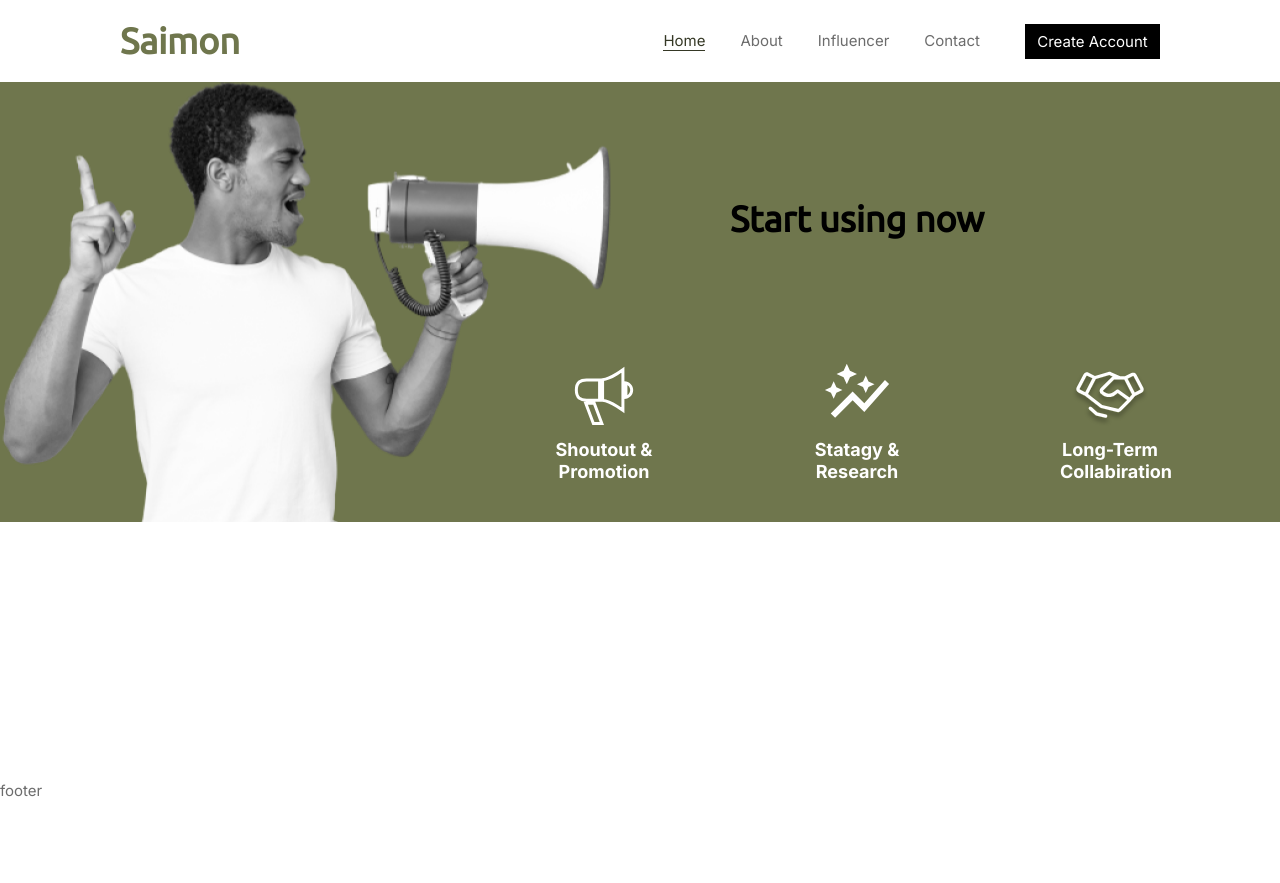
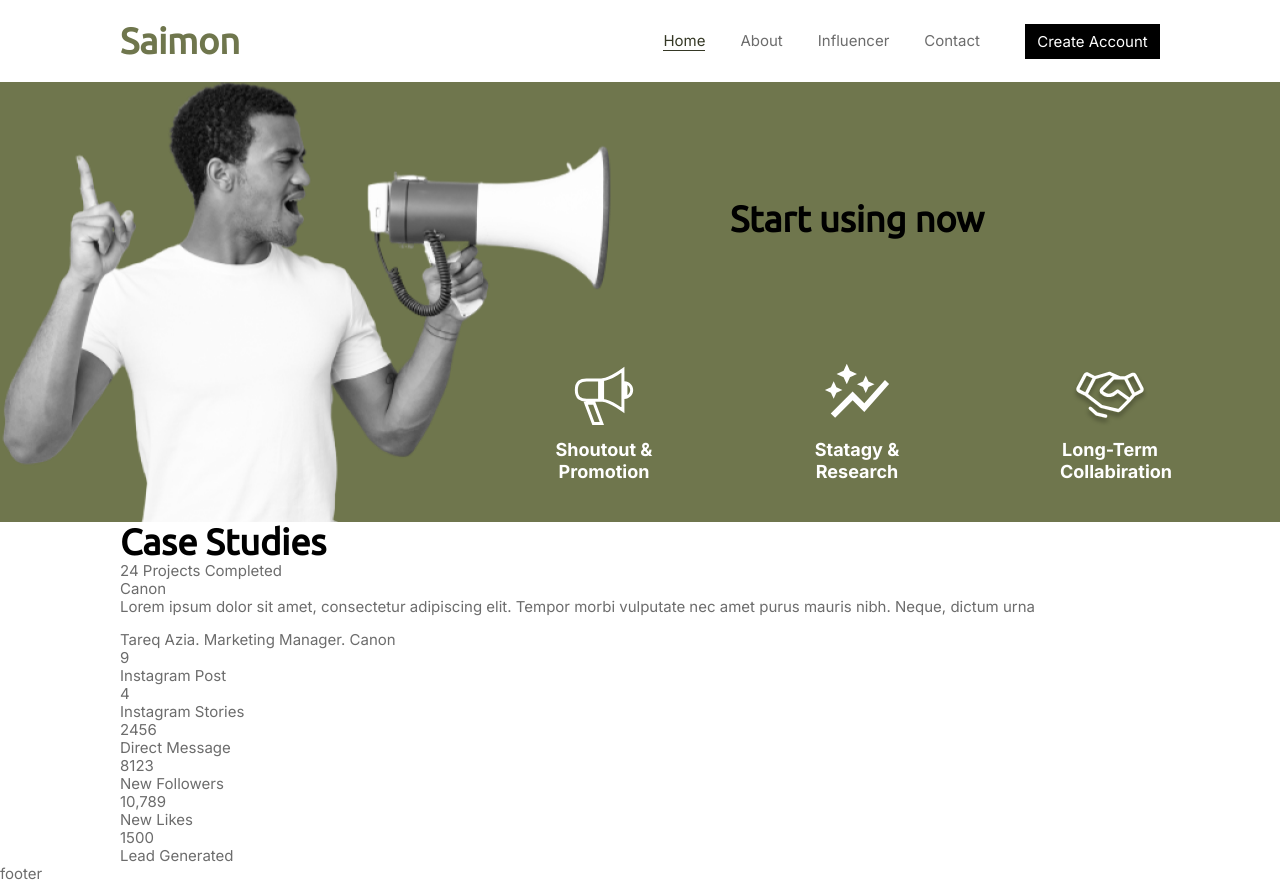
Before and after one commit to Yevhen-start/saimon-project, a plain HTML site: page index.html in a window 1280 px wide. Before the commit the page ends 800 px from the top, so only its background shows below. Drawn offline with Linux system fonts and the light colour scheme.

Commit message:
added new html section call using

```diff
--- a/index.html
+++ b/index.html
@@ -248,7 +248,43 @@
             <!-- studies -->
             <section class="studies">
                 <div class="studies__container">
-
+                    <div class="studies__header">
+                        <h2 class="studies__header-title title">Case Studies</h2>
+                        <p class="studies__header-text">24 Projects Completed</p>
+                    </div>
+                    <div class="studies__row">
+                        <div class="studies__row-description">
+                            <h3 class="studies__row-title">Canon</h3>
+                            <p class="studies__row-text">Lorem ipsum dolor sit amet, consectetur adipiscing elit. Tempor morbi vulputate nec amet purus mauris nibh. Neque, dictum urna </p>
+                            <p class="position">Tareq Azia. Marketing Manager. Canon</p>
+                        </div>
+                        <div class="studies__row-items">
+                            <div class="studies__row-item">
+                                <h3 class="studies__row-title">9</h3>
+                                <p class="studies__row-text">Instagram Post</p>
+                            </div>
+                            <div class="studies__row-item">
+                                <h3 class="studies__row-title">4</h3>
+                                <p class="studies__row-text">Instagram Stories</p>
+                            </div>
+                            <div class="studies__row-item">
+                                <h3 class="studies__row-title">2456</h3>
+                                <p class="studies__row-text">Direct Message</p>
+                            </div>
+                            <div class="studies__row-item">
+                                <h3 class="studies__row-title">8123</h3>
+                                <p class="studies__row-text">New Followers</p>
+                            </div>
+                            <div class="studies__row-item">
+                                <h3 class="studies__row-title">10,789</h3>
+                                <p class="studies__row-text">New Likes</p>
+                            </div>
+                            <div class="studies__row-item">
+                                <h3 class="studies__row-title">1500</h3>
+                                <p class="studies__row-text">Lead Generated</p>
+                            </div>
+                        </div>
+                    </div>
                 </div>
             </section>
             <!-- ./studies -->
```
